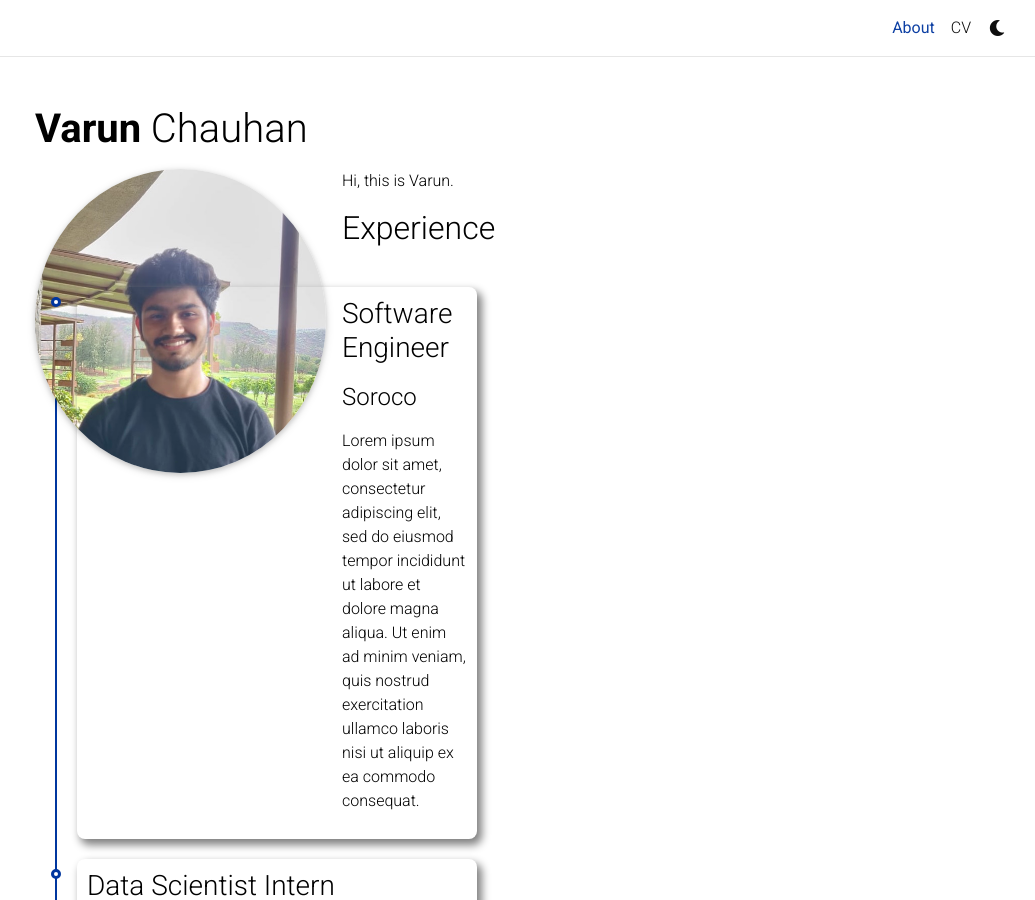
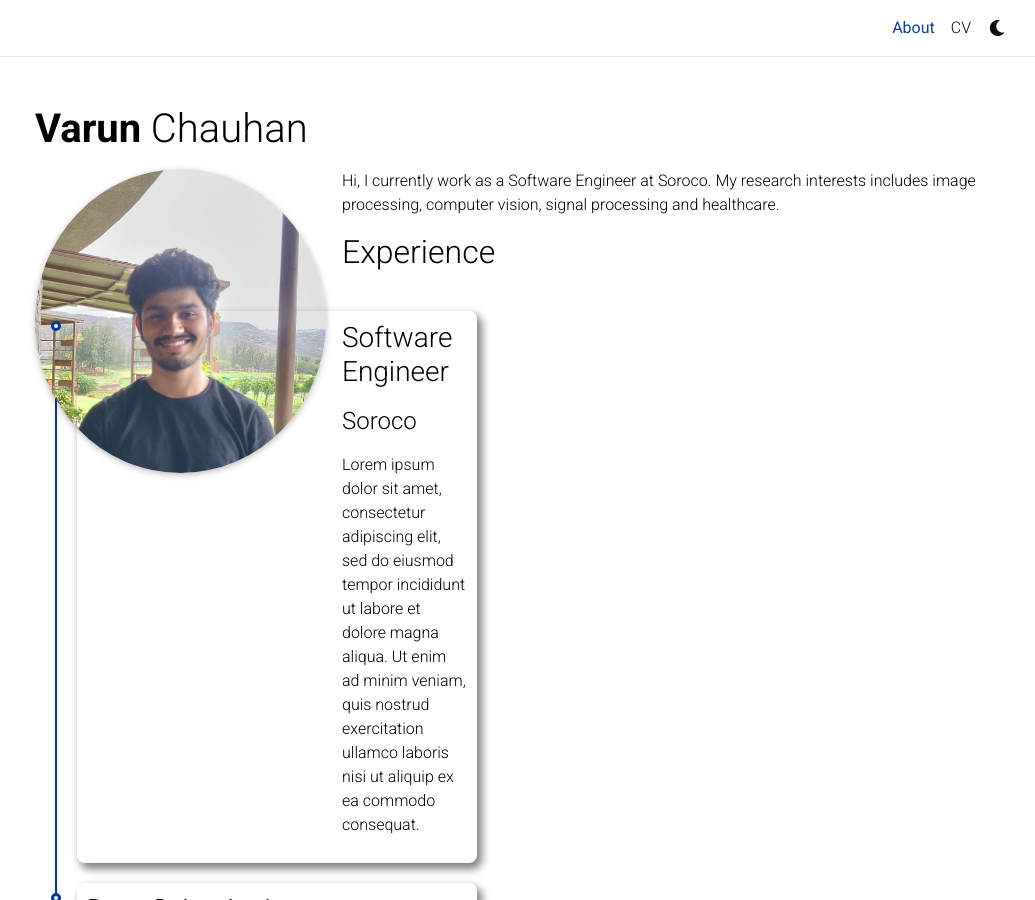
Before and after one commit to varunhc/varunhc.github.io, a Jekyll site: the page built from _pages/about.md, in a window 1280 px wide and 900 px high. Shown: the whole window, without its empty margins (120-1155 px from the left). Built offline with Jekyll 4.4.1, drawn with Linux system fonts in a browser that asks for light colours; full-size pictures stand in for the smaller copies a plugin makes; comment, search, counter and statistics services are not loaded; a style sheet for code colours, icons or effects is not loaded.

Commit message:
updated profile

```diff
--- a/_pages/about.md
+++ b/_pages/about.md
@@ -14,7 +14,7 @@ selected_papers: ture # includes a list of papers marked as "selected={true}"
 social: true  # includes social icons at the bottom of the page
 news: false  # includes a list of news items
 ---
-Hi, this is Varun.
+Hi, I currently work as a Software Engineer at Soroco. My research interests includes image processing, computer vision, signal processing and healthcare.
 
 <h2> Experience </h2>
 <div class="timeline">
```
